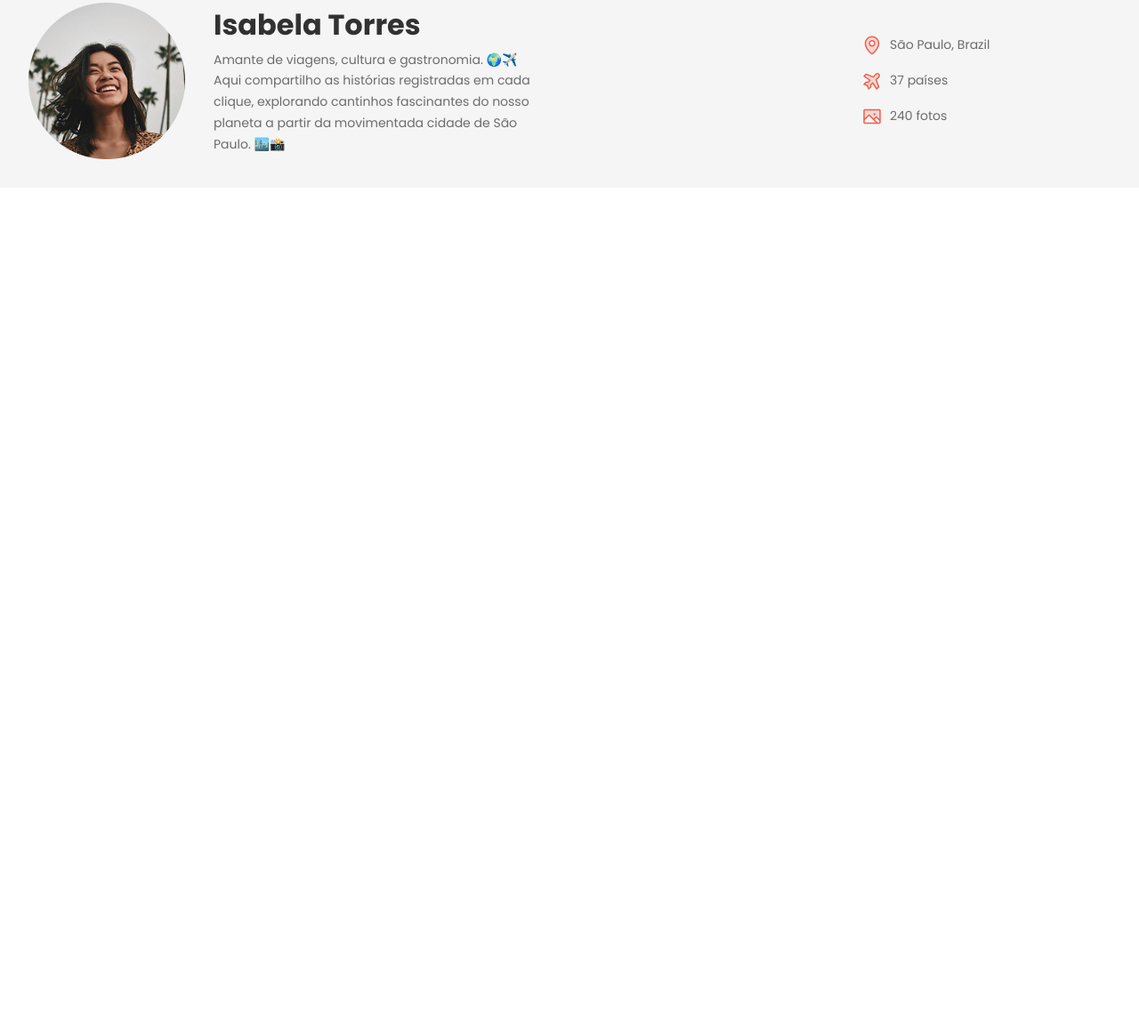
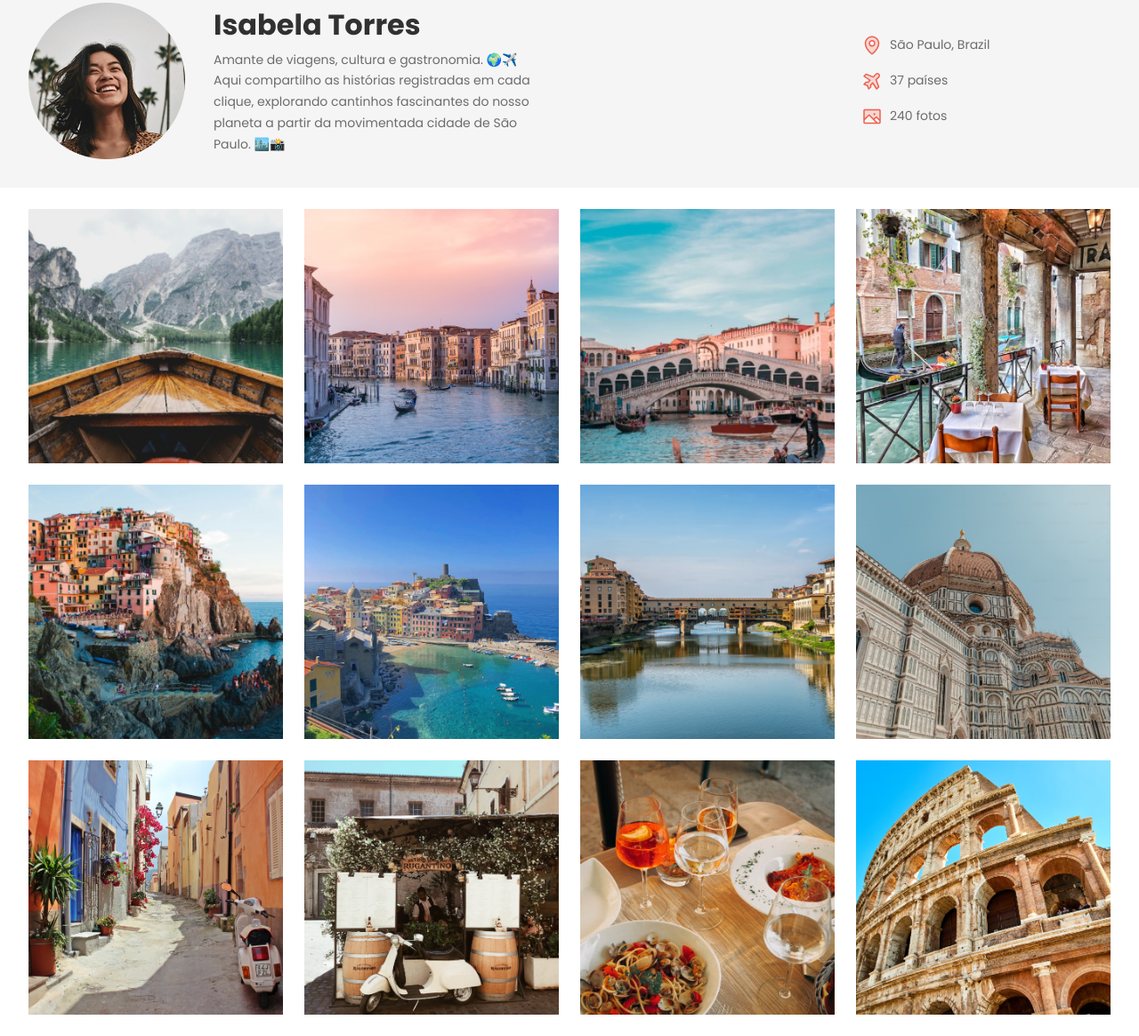
Before and after one commit to gabezinxd/Project-Travelgram, a plain HTML site: page index.html in a window 1280 px wide. Shown: the part 125-1290 px from the top of the page at 89% size. Before the commit the page ends 800 px from the top, so only its background shows below. Drawn offline with Linux system fonts and the light colour scheme.

Commit message:
main gallery ok

```diff
--- a/index.html
+++ b/index.html
@@ -56,5 +56,19 @@
     </div>
   </header>
 </div>
+<main class="container">
+  <img src="/assets/images/Image01.png" alt="">
+  <img src="/assets/images/Image02.png" alt="">
+  <img src="/assets/images/Image03.png" alt="">
+  <img src="/assets/images/Image04.png" alt="">
+  <img src="/assets/images/Image05.png" alt="">
+  <img src="/assets/images/Image06.png" alt="">
+  <img src="/assets/images/Image07.png" alt="">
+  <img src="/assets/images/Image08.png" alt="">
+  <img src="/assets/images/Image09.png" alt="">
+  <img src="/assets/images/Image10.png" alt="">
+  <img src="/assets/images/Image11.png" alt="">
+  <img src="/assets/images/Image12.png" alt="">
+</main>
 </body>
 </html>
--- a/styles/index.css
+++ b/styles/index.css
@@ -1,3 +1,4 @@
 @import url(global.css);
 @import url(nav.css);
 @import url(header.css);
+@import url(main.css);
--- /dev/null
+++ b/styles/main.css
@@ -0,0 +1,12 @@
+main {
+  display: flex;
+  flex-wrap: wrap;
+  gap: 24px;
+  padding-block: 24px;
+}
+
+main img {
+  width: 286px;
+  height: 286px;
+  object-fit: cover;
+}
```
